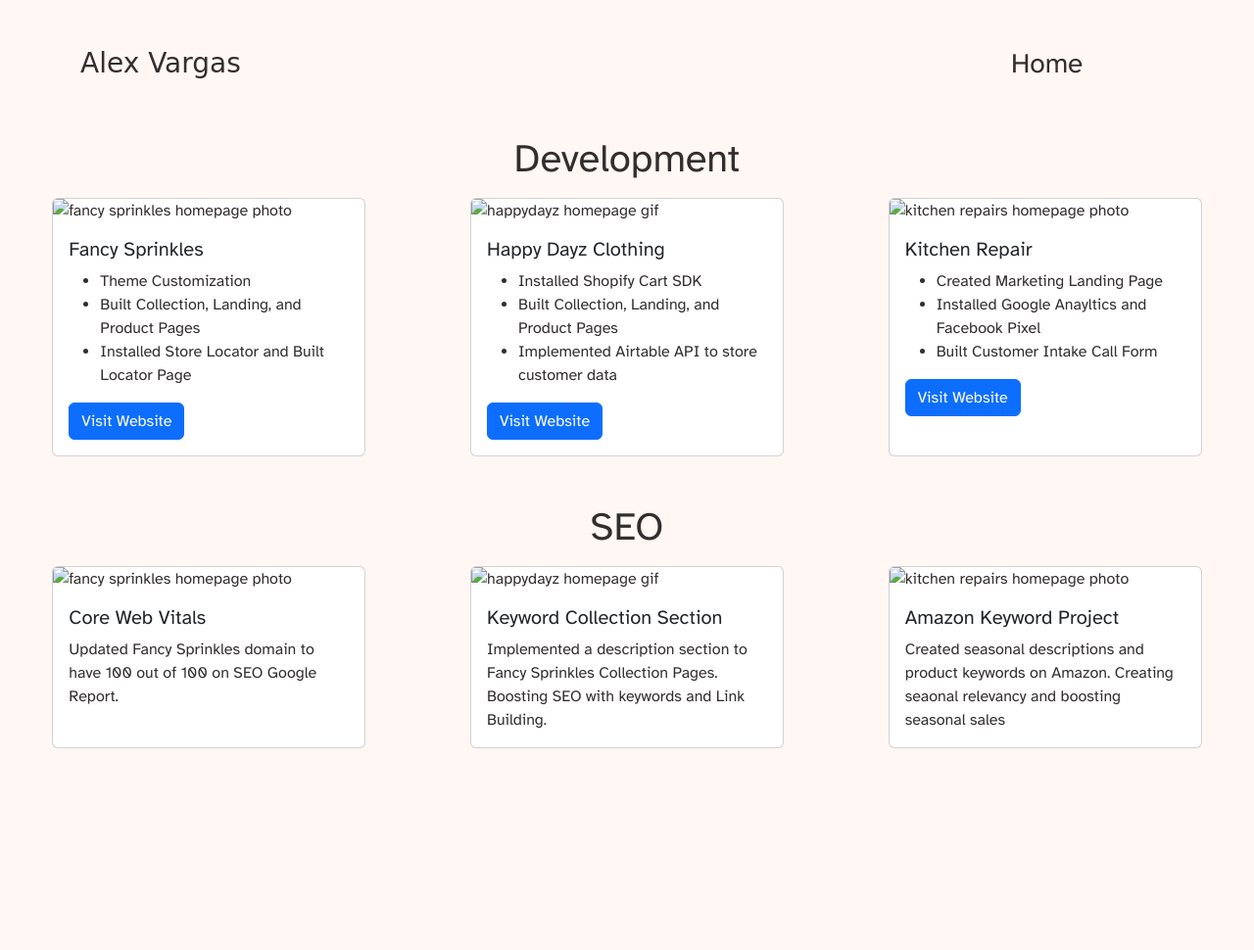
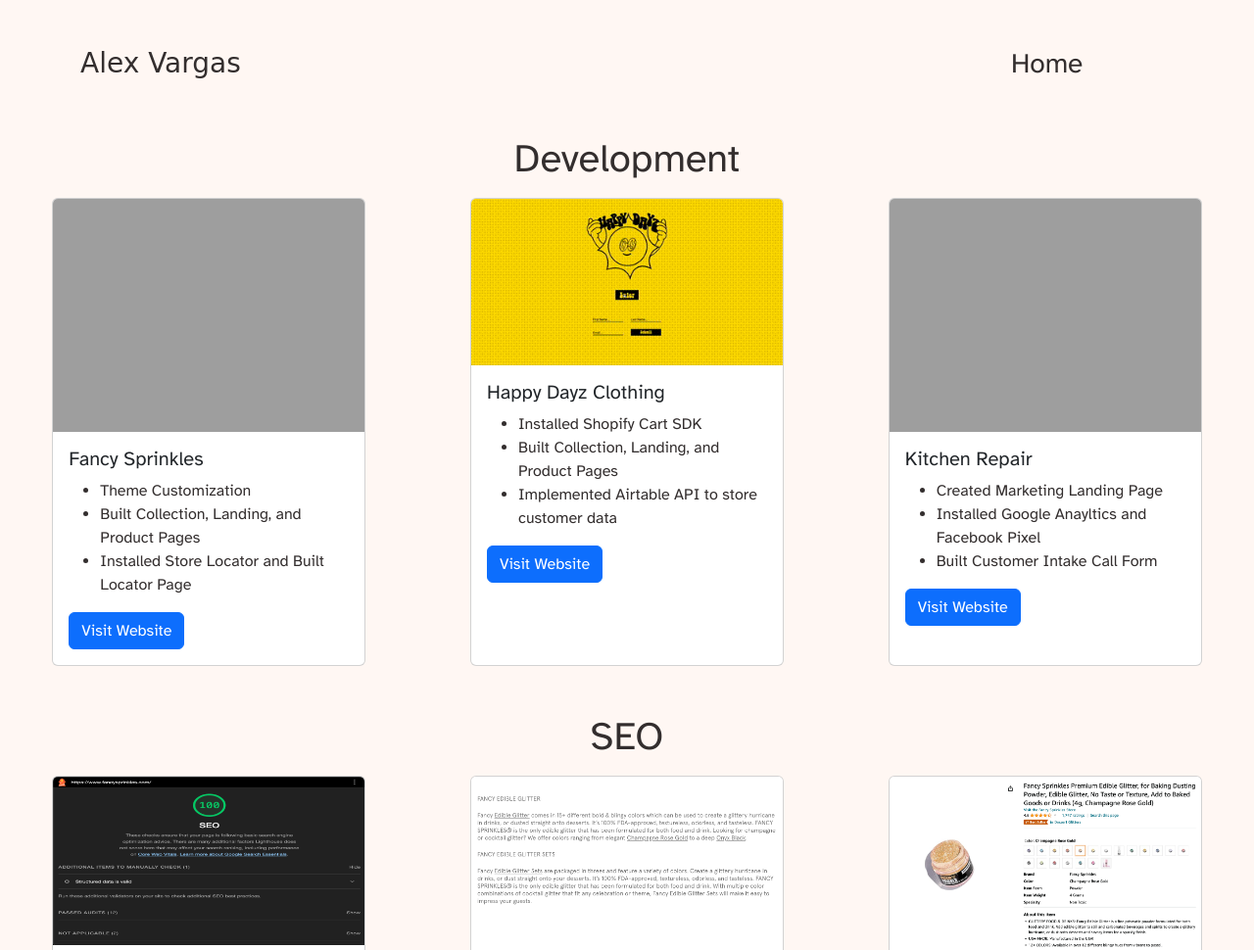
Before and after one commit to ajosvargas/portfolio, a plain HTML site: page work.html in a window 1280 px wide. Shown: the top 970 px of the page at 98% size. Before the commit the page ends 812 px from the top, so only its background shows below. Drawn offline with nearby package versions, Linux system fonts and the light colour scheme; the site is published under a folder, as on GitHub Pages, so addresses that start at the root find nothing; a web font is replaced by a local one.

Commit message:
changing links

```diff
--- a/work.html
+++ b/work.html
@@ -29,7 +29,7 @@
         <div class="mt-2 container-fluid">
             <div class="row justify-content-around">
                 <div class="card col-5 col-lg-3">
-                    <img src="/photos/fs.png" class="card-img-top" alt="fancy sprinkles homepage photo">
+                    <img src="photos/fs.png" class="card-img-top" alt="fancy sprinkles homepage photo">
                     <div class="card-body">
                       <h5 class="card-title">Fancy Sprinkles</h5>
                       <ul class="card-text mobile-none">
@@ -41,7 +41,7 @@
                     </div>
                 </div>
                 <div class="card col-5 col-lg-3">
-                    <img src="/photos/happydayz.gif" class="card-img-top" alt="happydayz homepage gif">
+                    <img src="photos/happydayz.gif" class="card-img-top" alt="happydayz homepage gif">
                     <div class="card-body">
                       <h5 class="card-title">Happy Dayz Clothing</h5>
                       <ul class="card-text mobile-none">
@@ -53,7 +53,7 @@
                     </div>
                 </div>
                 <div class="card col-5 col-lg-3  mt-4 mt-lg-0">
-                    <img src="/photos/kitchen_repair.png" class="card-img-top" alt="kitchen repairs homepage photo">
+                    <img src="photos/kitchen_repair.png" class="card-img-top" alt="kitchen repairs homepage photo">
                     <div class="card-body">
                       <h5 class="card-title">Kitchen Repair</h5>
                       <ul class="card-text mobile-none">
@@ -74,21 +74,21 @@
         <div class="mt-2 mb-5 container-fluid">
             <div class="row justify-content-around">
                 <div class="card col-5 col-lg-3">
-                    <img src="/photos/web_vitals.png" class="card-img-top" alt="fancy sprinkles homepage photo">
+                    <img src="photos/web_vitals.png" class="card-img-top" alt="fancy sprinkles homepage photo">
                     <div class="card-body">
                       <h5 class="card-title">Core Web Vitals</h5>
                       <p class="card-text">Updated Fancy Sprinkles domain to have 100 out of 100 on SEO Google Report.</p>
                     </div>
                 </div>
                 <div class="card col-5 col-lg-3">
-                    <img src="/photos/keywords.png" class="card-img-top" alt="happydayz homepage gif">
+                    <img src="photos/keywords.png" class="card-img-top" alt="happydayz homepage gif">
                     <div class="card-body">
                       <h5 class="card-title">Keyword Collection Section</h5>
                       <p class="card-text">Implemented a description section to Fancy Sprinkles Collection Pages. Boosting SEO with keywords and Link Building.</p>
                     </div>
                 </div>
                 <div class="card col-5 col-lg-3  mt-4 mt-lg-0">
-                    <img src="/photos/amazon.png" class="card-img-top" alt="kitchen repairs homepage photo">
+                    <img src="photos/amazon.png" class="card-img-top" alt="kitchen repairs homepage photo">
                     <div class="card-body">
                       <h5 class="card-title">Amazon Keyword Project</h5>
                       <p class="card-text">Created seasonal descriptions and product keywords on Amazon. Creating seaonal relevancy and boosting seasonal sales </p>
```
